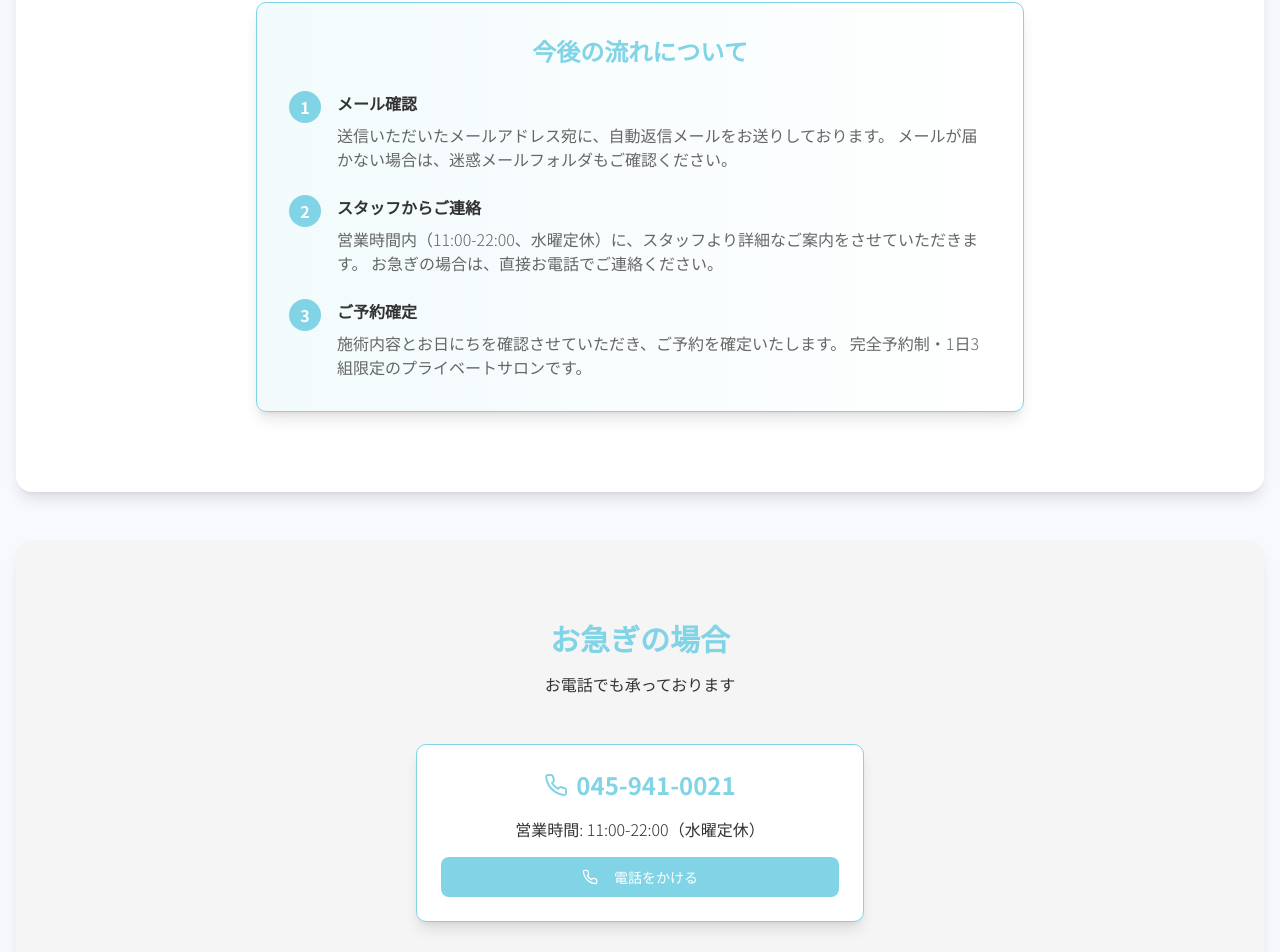
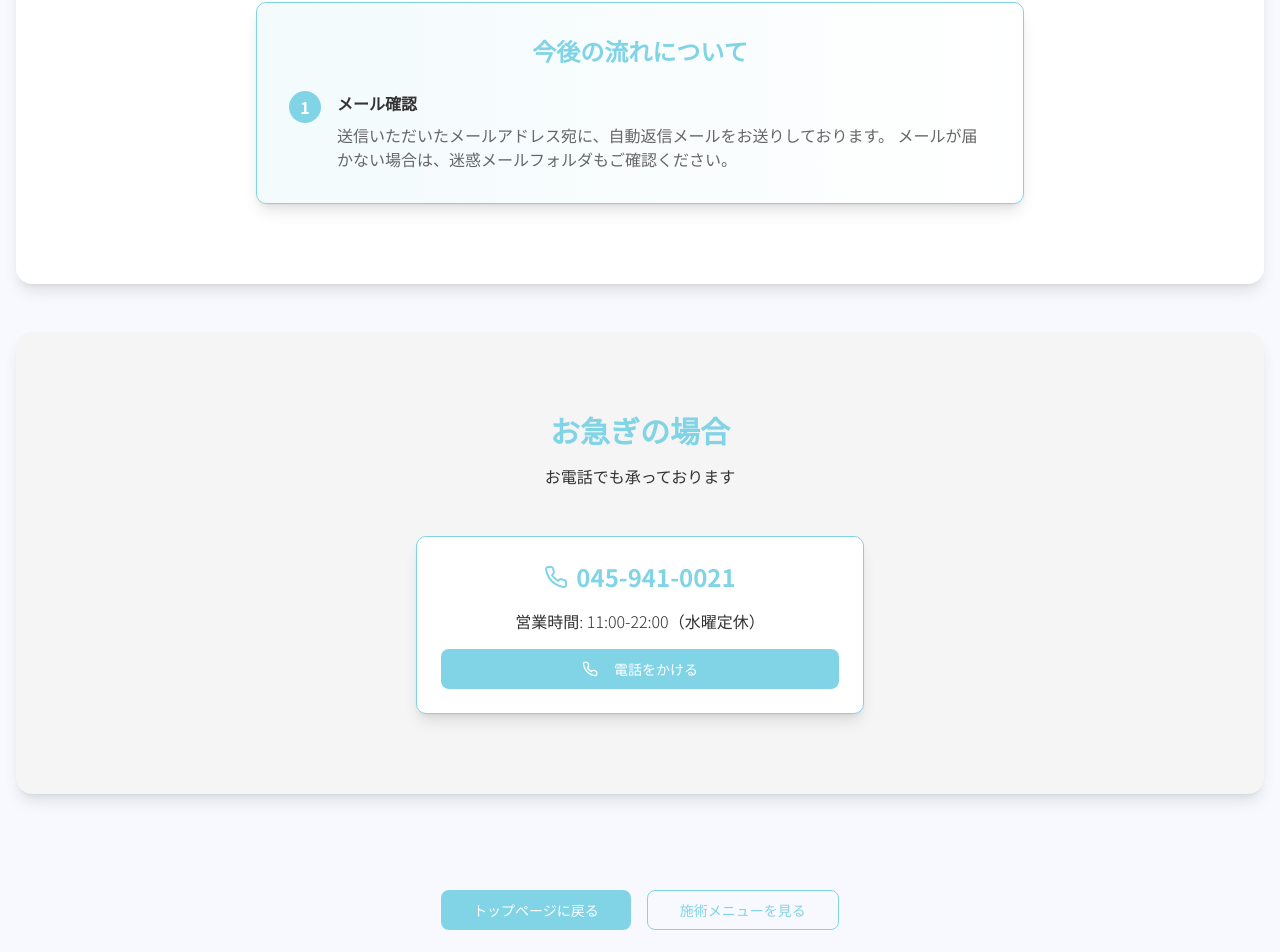
Before and after one commit to marky808/soy-sorale-website, a Next.js app: page /thanks in a window 1280 px wide. Shown: the part 762-1714 px from the top of the page. Built offline with nearby package versions, Linux system fonts and the light colour scheme.

Commit message:
Remove unnecessary steps 2 and 3 from thanks page

```diff
--- a/app/thanks/page.tsx
+++ b/app/thanks/page.tsx
@@ -75,32 +75,6 @@ export default function ThanksPage() {
                         </p>
                       </div>
                     </div>
-
-                    <div className="flex items-start space-x-4">
-                      <div className="flex-shrink-0 w-8 h-8 bg-[#81D4E6] text-white rounded-full flex items-center justify-center font-bold">
-                        2
-                      </div>
-                      <div>
-                        <h3 className="font-semibold text-[#333333] mb-2">スタッフからご連絡</h3>
-                        <p className="text-[#666666]">
-                          営業時間内（11:00-22:00、水曜定休）に、スタッフより詳細なご案内をさせていただきます。
-                          お急ぎの場合は、直接お電話でご連絡ください。
-                        </p>
-                      </div>
-                    </div>
-
-                    <div className="flex items-start space-x-4">
-                      <div className="flex-shrink-0 w-8 h-8 bg-[#81D4E6] text-white rounded-full flex items-center justify-center font-bold">
-                        3
-                      </div>
-                      <div>
-                        <h3 className="font-semibold text-[#333333] mb-2">ご予約確定</h3>
-                        <p className="text-[#666666]">
-                          施術内容とお日にちを確認させていただき、ご予約を確定いたします。
-                          完全予約制・1日3組限定のプライベートサロンです。
-                        </p>
-                      </div>
-                    </div>
                   </div>
                 </CardContent>
               </Card>
```
